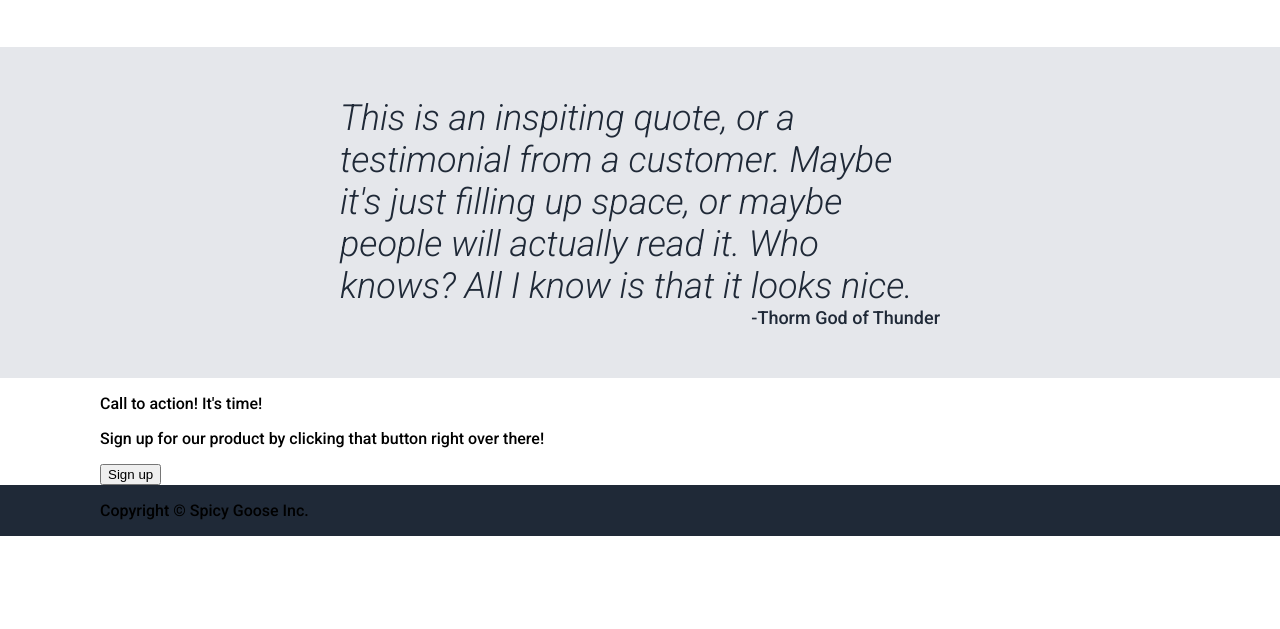
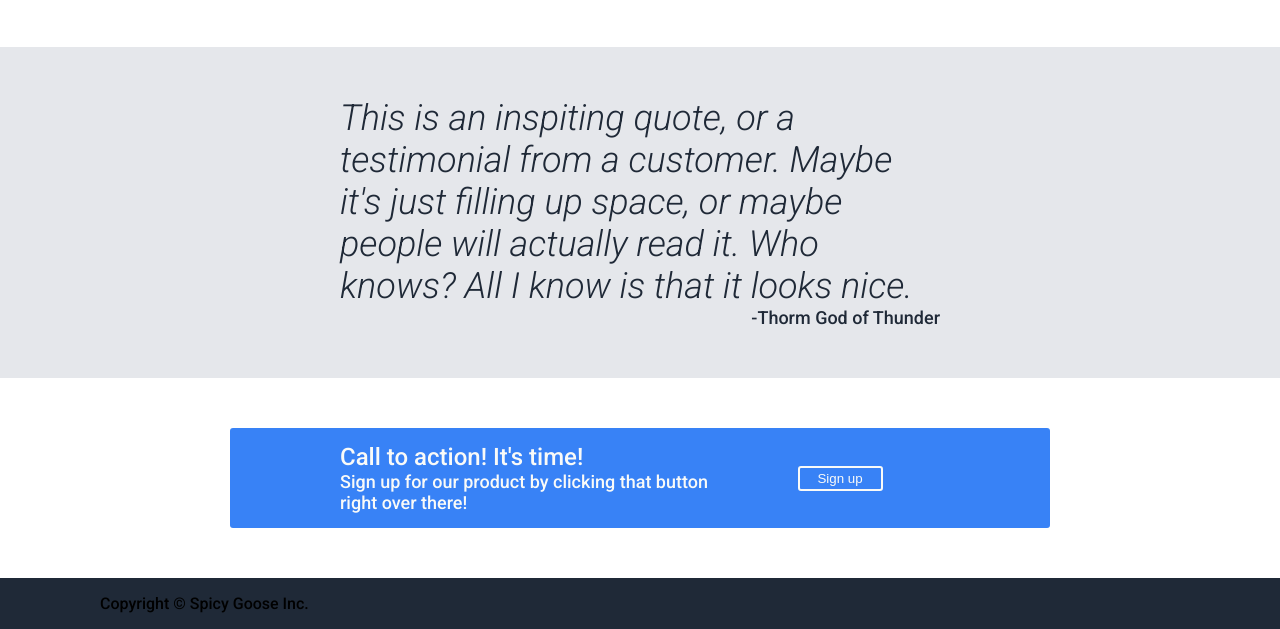
Before and after one commit to spicy-goose/clothing-store-example, a plain HTML site: page index.html in a window 1280 px wide. Shown: the part 638-1267 px from the top of the page. Before the commit the page ends 1174 px from the top, so only its background shows below. Drawn offline with Linux system fonts and the light colour scheme.

Commit message:
Add style to content4, call to action

```diff
--- a/styles.css
+++ b/styles.css
@@ -151,6 +151,52 @@ li{
     text-align: right;
 }
 
+/* Style content 4, call to action */
+.content4, .cta-box{
+    padding: 50px;
+    display: flex;
+    justify-content: center;
+    align-items: center;
+}
+
+.cta-box{
+    color: #F9FAF8;
+    background-color: #3882F6;
+    border-radius: 3px;
+    width: 800px;
+    height: 80px;
+    padding: 10px;
+}
+.left-4{
+    display: flex;
+    width: 400px;
+    flex-direction: column;
+    align-items: flex-start;
+}
+.left-4 > p{
+    margin: 0;
+    padding: 0;
+}
+.cta-title{
+    font-size: 24px;
+}
+.cta-subtext{
+    font-size: 18px;
+}
+.right-4{
+    width: 200px;
+    text-align: center;
+}
+.sign-up4{
+    background-color: transparent;
+    width: 85px;
+    height: 25px;
+    border-radius: 3px;
+    border-color: #F9FAF8;
+    color: #F9FAF8;
+    border: solid 2px;
+
+}
 /*add background colors*/
 .header,
 .content1,
```
